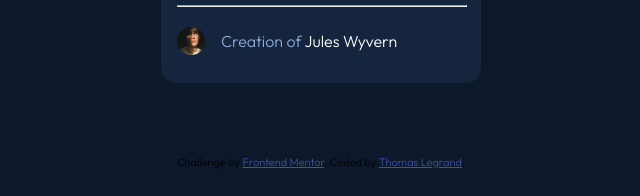
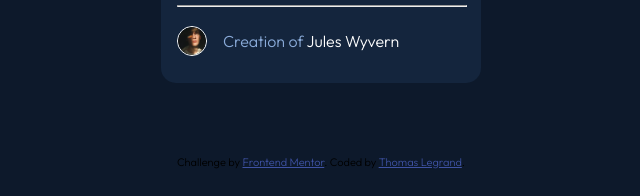
Before and after one commit to DnzzL/nft-preview-card-component-main, a plain HTML site: page index.html in a window 1280 px wide. Shown: the part 568-764 px from the top of the page, 319-959 px from the left. Drawn offline with Linux system fonts and the light colour scheme.

Commit message:
✨ add border radius

```diff
--- a/index.html
+++ b/index.html
@@ -55,7 +55,9 @@
       <hr class="card-separator" />
       <div class="card-creator">
         <img src="./images/image-avatar.png" alt="Avatar image" />
-        <p>Creation of <a class="creator-name" href="#">Jules Wyvern</a></p>
+        <p class="card-creator-name">
+          Creation of <a class="creator-name" href="#">Jules Wyvern</a>
+        </p>
       </div>
     </div>
 
--- a/styles.css
+++ b/styles.css
@@ -129,8 +129,13 @@ hr.card-separator {
 }
 
 .card-creator > img {
-  padding: 0 16px 0 0;
   height: 1.75em;
+  border: 1px solid white;
+  border-radius: 1em;
+}
+
+.card-creator-name {
+  padding: 0 0 0 1em;
 }
 
 .creator-name {
```
